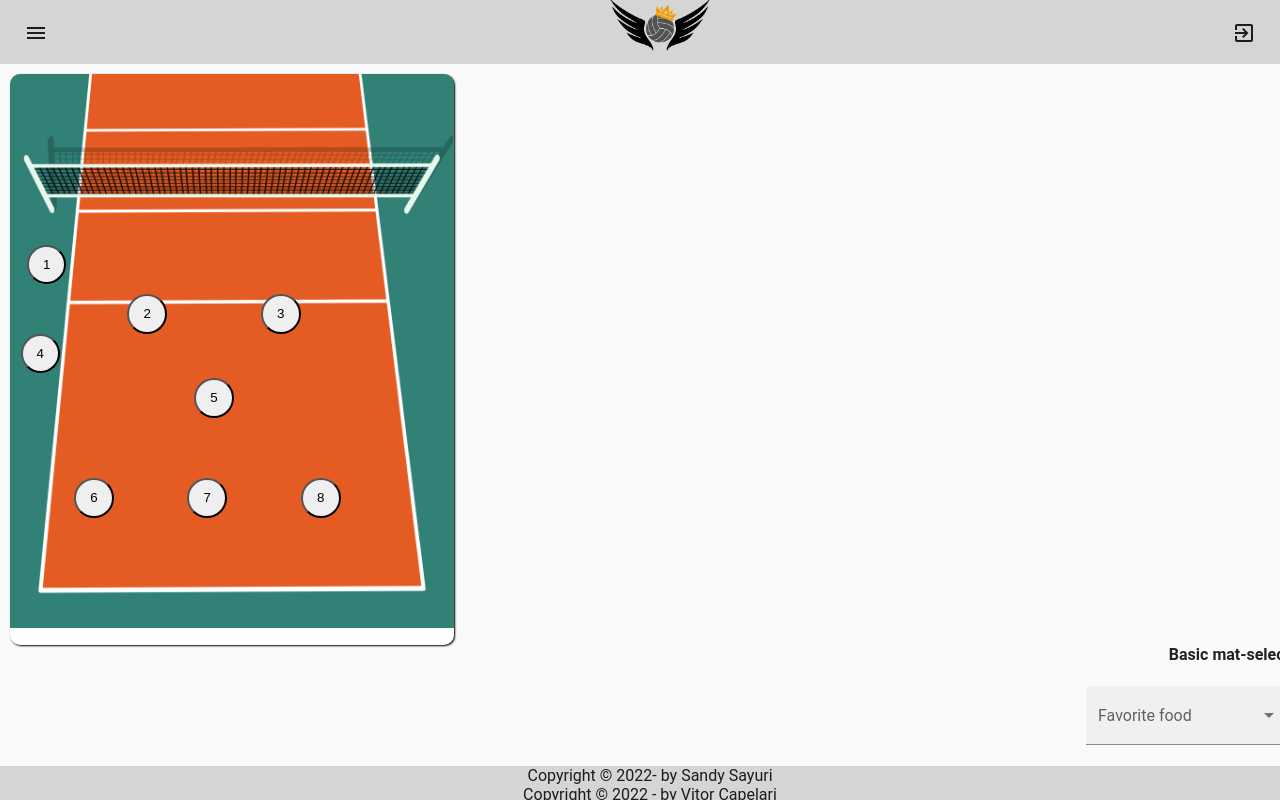
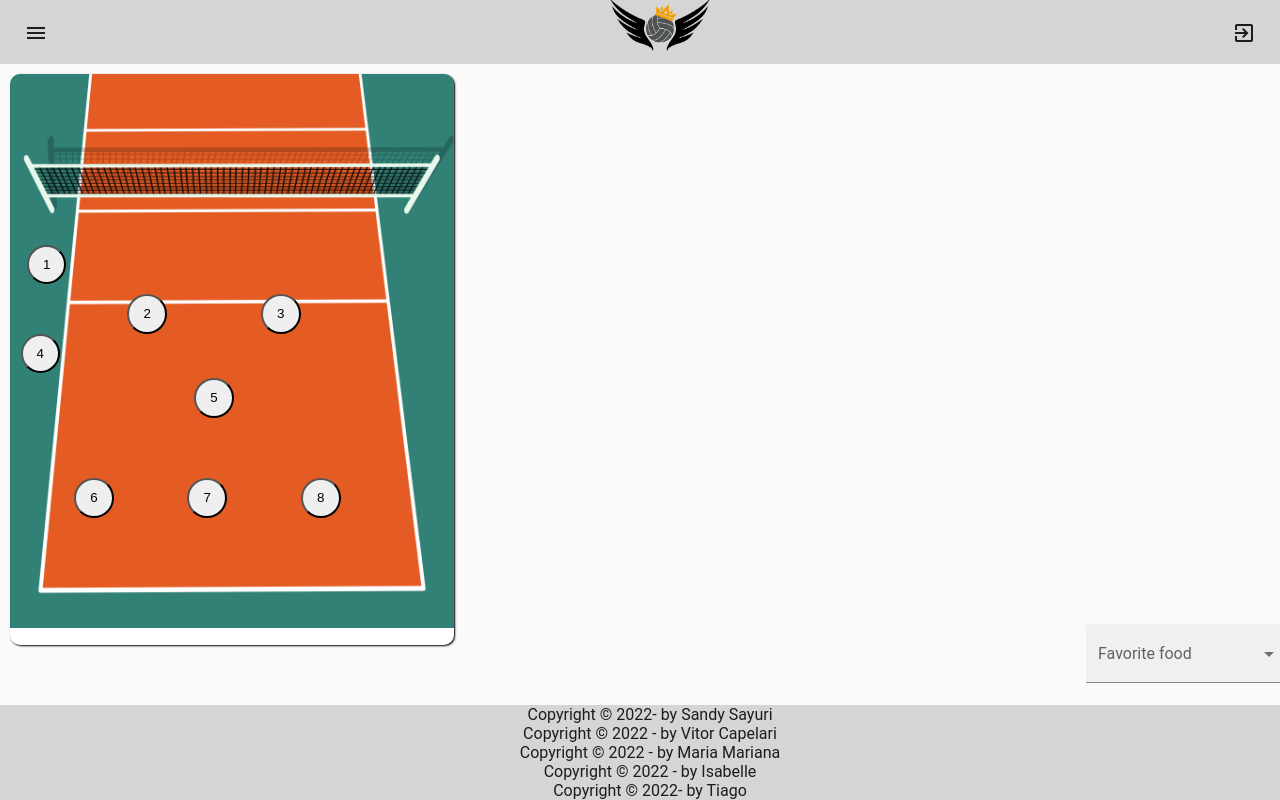
Before and after one commit to Sandy-Sayuri/trabalho_de_comclusao_de_curso, an Angular app in the folder front-1/: page /home in a window 1280 px wide. Built offline with nearby package versions, Linux system fonts and the light colour scheme.

Commit message:
feature;

```diff
--- a/front-1/src/app/components/home/home.component.html
+++ b/front-1/src/app/components/home/home.component.html
@@ -34,7 +34,6 @@
     </mat-card>
   </section>
   <section class="dropdown" style="text-align: right">
-    <h4>Basic mat-select</h4>
     <mat-form-field appearance="fill">
       <mat-label>Favorite food</mat-label>
       <mat-select>
```
